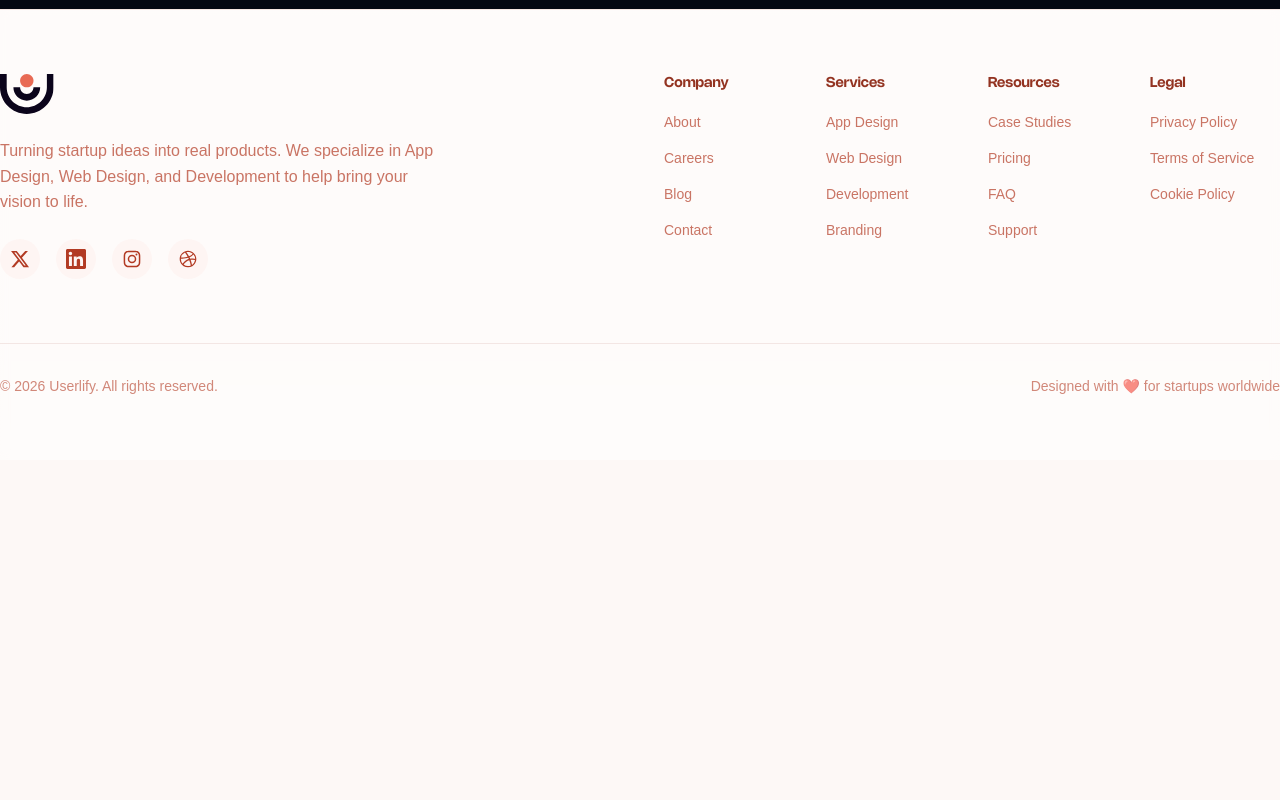
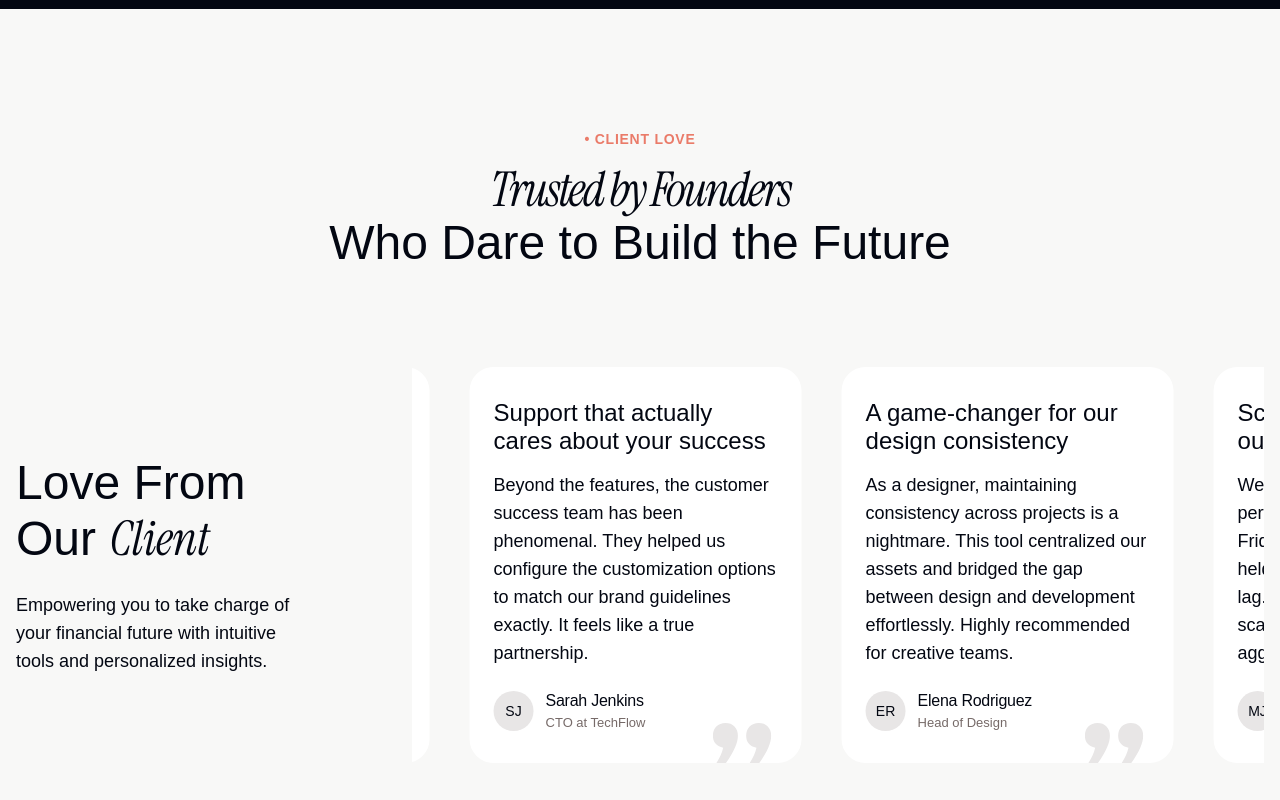
Before and after one commit to SparkStudio-Ltd/userlify, a Next.js app: page / in a window 1280 px wide. Shown: the part 6860-7660 px from the top of the page. Before the commit the page ends 7320 px from the top, so only its background shows below. Built offline with nearby package versions, Linux system fonts and the light colour scheme; a web font is replaced by a local one.

Commit message:
feat: Add ReviewsSection and ReviewCard components for enhanced user feedback display

```diff
--- a/src/app/page.tsx
+++ b/src/app/page.tsx
@@ -2,6 +2,7 @@ import { Footer } from '@/components/layout/Footer';
 import { Header } from '@/components/layout/Header';
 import {
   ProjectsSection,
+  ReviewsSection,
   ServicesSection,
   SliderSection,
   WhyChooseUsSection,
@@ -18,6 +19,7 @@ export default function HomePage() {
         <ServicesSection />
         <WhyChooseUsSection />
         <ProjectsSection />
+        <ReviewsSection />
       </main>
       <Footer />
     </>
--- /dev/null
+++ b/src/components/cards/ReviewCard.tsx
@@ -0,0 +1,77 @@
+interface ReviewCardProps {
+    title: string;
+    description: string;
+    reviewerName: string;
+    designation: string;
+}
+
+export default function ReviewCard({
+    title,
+    description,
+    reviewerName,
+    designation,
+}: ReviewCardProps) {
+    // Generate avatar from first letters of first and last name
+    const getInitials = (name: string) => {
+        const names = name.split(' ');
+        if (names.length >= 2) {
+            return `${names[0][0]}${names[names.length - 1][0]}`.toUpperCase();
+        }
+        return name[0]?.toUpperCase() || '';
+    };
+
+    return (
+        <div className="bg-white rounded-[24px] p-6 md:px-6 md:py-8 flex flex-col justify-between min-w-[332px] h-full relative gap-6">
+            {/* Review Icon */}
+            <div className="absolute bottom-0 right-[30px]">
+                <img src='/assets/icons/ReviewIcon.svg'></img>
+            </div>
+            <div className="flex flex-col gap-4">
+                {/* Title */}
+                <h3
+                    className="text-2xl leading-7 text-[#030712] relative z-10"
+                    style={{ fontFamily: 'Nohemi, sans-serif', fontWeight: 500 }}
+                >
+                    {title}
+                </h3>
+
+                {/* Description */}
+                <p
+                    className="text-lg leading-7 text-[#030712] relative z-10"
+                    style={{ fontFamily: 'Public Sans, sans-serif', fontWeight: 400 }}
+                >
+                    {description}
+                </p>
+            </div>
+
+            {/* Reviewer Info */}
+            <div className="flex items-center gap-3 relative z-10">
+                {/* Avatar */}
+                <div className="w-10 h-10 bg-[#E8E6E6] rounded-full flex items-center justify-center flex-shrink-0">
+                    <span
+                        className="text-[#030712] text-sm font-medium"
+                        style={{ fontFamily: 'Public Sans, sans-serif' }}
+                    >
+                        {getInitials(reviewerName)}
+                    </span>
+                </div>
+
+                {/* Name and Designation */}
+                <div className="flex flex-col gap-1">
+                    <p
+                        className="text-base leading-tight text-[#030712] tracking-[-0.25px]"
+                        style={{ fontFamily: 'Public Sans, sans-serif', fontWeight: 500 }}
+                    >
+                        {reviewerName}
+                    </p>
+                    <p
+                        className="text-[13px] leading-tight text-[#766A68]"
+                        style={{ fontFamily: 'Public Sans, sans-serif', fontWeight: 400 }}
+                    >
+                        {designation}
+                    </p>
+                </div>
+            </div>
+        </div>
+    );
+}
--- a/src/components/cards/index.ts
+++ b/src/components/cards/index.ts
@@ -1,3 +1,4 @@
 export { ProjectCard } from './ProjectCard';
+export { default as ReviewCard } from './ReviewCard';
 export { default as ServiceCard } from './ServiceCard';
 export { default as WhyChooseUsCard } from './WhyChooseUsCard';
--- /dev/null
+++ b/src/components/sections/ReviewsSection.tsx
@@ -0,0 +1,123 @@
+'use client';
+
+import reviewsData from '@/../public/data/reviews.json';
+import { ReviewCard } from '@/components/cards';
+import gsap from 'gsap';
+import { useEffect, useRef } from 'react';
+
+export default function ReviewsSection() {
+    const sliderRef = useRef<HTMLDivElement>(null);
+    const animationRef = useRef<gsap.core.Tween | null>(null);
+
+    useEffect(() => {
+        if (!sliderRef.current) return;
+
+        const slider = sliderRef.current;
+        const firstCard = slider.querySelector('.review-card');
+        if (!firstCard) return;
+
+        const cardWidth = firstCard.clientWidth;
+        const gap = 40;
+        const totalWidth = (cardWidth + gap) * reviewsData.length;
+
+        // Clone reviews for seamless loop
+        const firstClone = slider.innerHTML;
+        slider.innerHTML = firstClone + firstClone;
+
+        // GSAP animation - right to left
+        animationRef.current = gsap.to(slider, {
+            x: -totalWidth,
+            duration: 30,
+            ease: 'none',
+            repeat: -1,
+            modifiers: {
+                x: gsap.utils.unitize((x) => parseFloat(x) % totalWidth),
+            },
+        });
+
+        // Pause on hover
+        slider.addEventListener('mouseenter', () => {
+            animationRef.current?.pause();
+        });
+
+        slider.addEventListener('mouseleave', () => {
+            animationRef.current?.resume();
+        });
+
+        return () => {
+            animationRef.current?.kill();
+        };
+    }, []);
+
+    return (
+        <section className="w-full py-[120px] bg-[#F8F8F7]">
+            <div className="max-w-[1472px] mx-auto px-4">
+                {/* Top Section - Kicker and Title */}
+                <div className="flex flex-col items-center gap-4 mb-24">
+                    {/* Kicker */}
+                    <p
+                        className="text-[#EA7B69] text-sm leading-5 tracking-[0.75px] uppercase font-bold"
+                        style={{ fontFamily: 'Public Sans, sans-serif' }}
+                    >
+                        • CLIENT LOVE
+                    </p>
+
+                    {/* Title */}
+                    <div className="text-center">
+                        <h2
+                            className="text-[48px] leading-[56px] font-medium text-[#030712]"
+                            style={{ fontFamily: 'Nohemi, sans-serif' }}
+                        >
+                            <span
+                                className="italic block leading-[50px] tracking-tighter font-serif"
+                            >
+                                Trusted by Founders
+                            </span>
+                            Who Dare to Build the Future
+                        </h2>
+                    </div>
+                </div>
+
+                {/* Bottom Section - Text and Slider */}
+                <div className="flex flex-col lg:flex-row gap-24 items-center">
+                    {/* Left Container - Text */}
+                    <div className="lg:w-[300px] flex-shrink-0">
+                        <h3
+                            className="text-[48px] leading-[56px] font-medium text-[#030712] mb-6"
+                            style={{ fontFamily: 'Nohemi, sans-serif' }}
+                        >
+                            Love From Our{' '}
+                            <span className="italic font-serif" style={{ letterSpacing: -0.5 }}>
+                                Client
+                            </span>
+                        </h3>
+                        <p
+                            className="text-lg leading-7 text-[#030712]"
+                            style={{ fontFamily: 'Public Sans, sans-serif', fontWeight: 400 }}
+                        >
+                            Empowering you to take charge of your financial future with
+                            intuitive tools and personalized insights.
+                        </p>
+                    </div>
+
+                    {/* Right Container - Slider */}
+                    <div className="flex-1 overflow-hidden max-w-[calc(332px*3+80px)]">
+                        {/* Slider */}
+                        <div ref={sliderRef} className="flex gap-10 items-stretch">
+                            {reviewsData.map((review, index) => (
+                                <div key={index} className="review-card flex">
+                                    <ReviewCard
+                                        title={review.headline}
+                                        description={review.content}
+                                        reviewerName={review.author.name}
+                                        designation={review.author.role}
+                                    />
+                                </div>
+                            ))}
+                        </div>
+                    </div>
+                </div>
+            </div>
+        </section>
+    );
+}
--- a/src/components/sections/index.ts
+++ b/src/components/sections/index.ts
@@ -1,5 +1,6 @@
 export { HeroSection } from './HeroSection';
 export { default as ProjectsSection } from './ProjectsSection';
+export { default as ReviewsSection } from './ReviewsSection';
 export { default as ServicesSection } from './ServicesSection';
 export { default as SliderSection } from './SliderSection';
 export { default as WhyChooseUsSection } from './WhyChooseUsSection';
```
